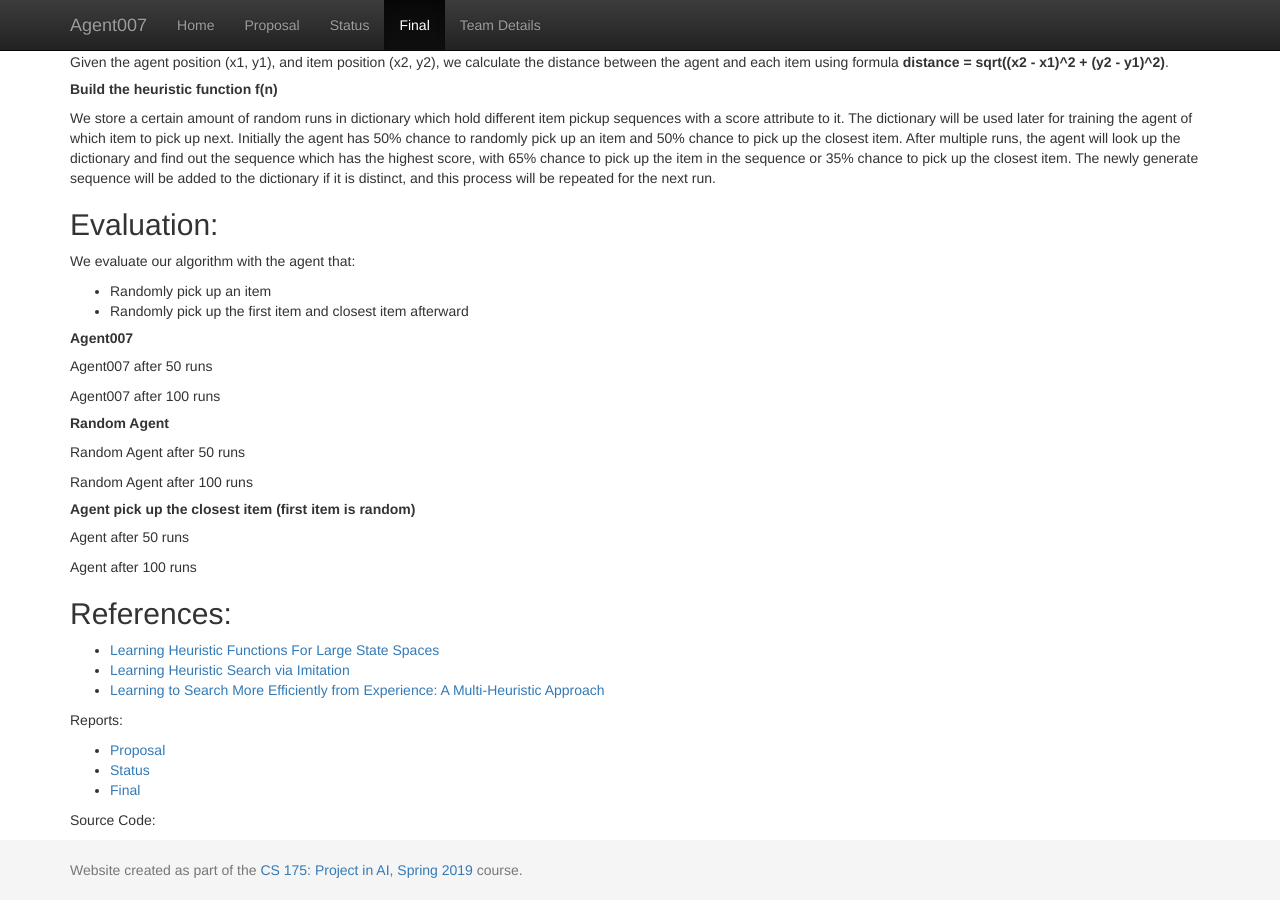
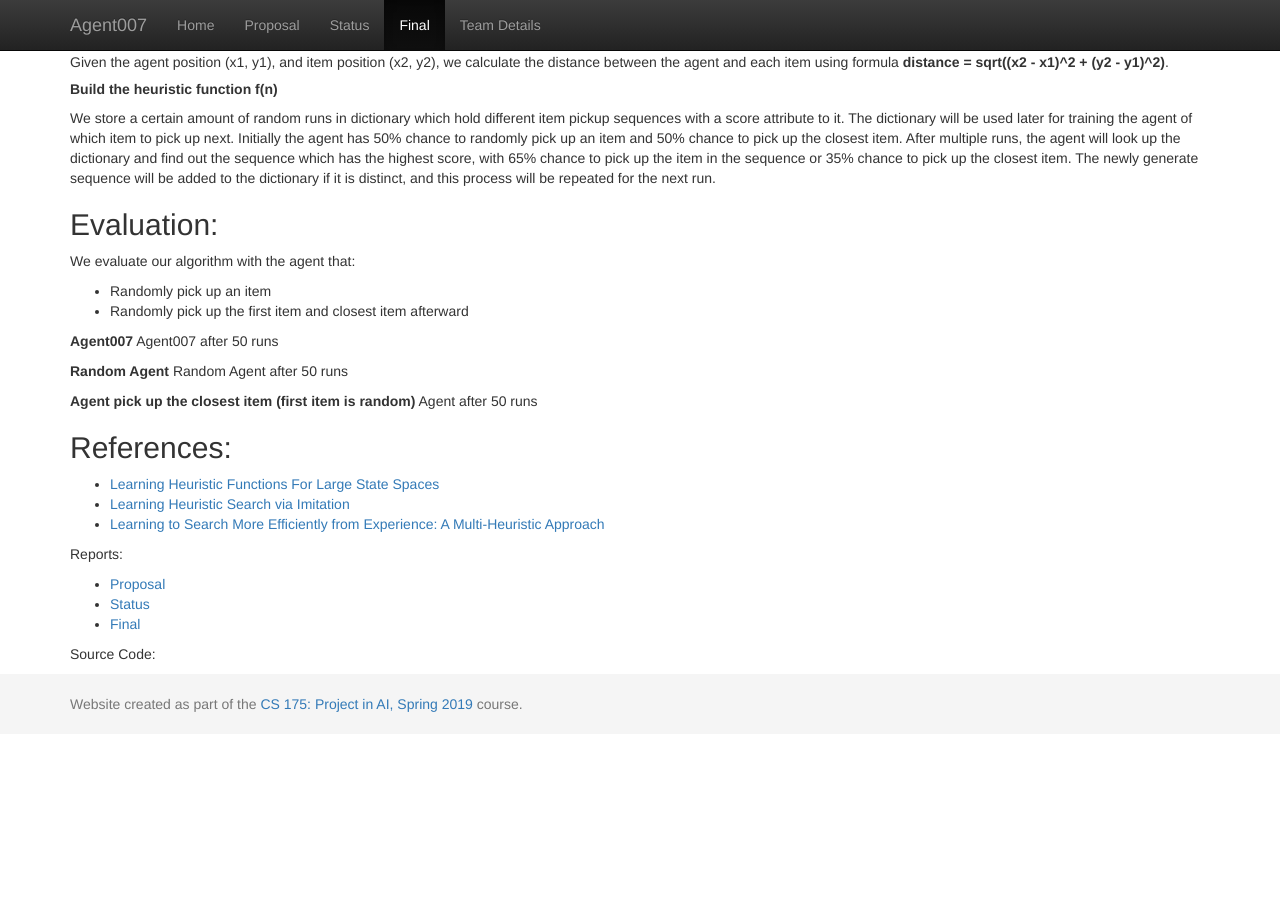
Before and after one commit to KumarHX/Agent007, a Jekyll site: the page built from docs/final.md, in a window 1280 px wide and 900 px high, scrolled down 920 px. Built offline with Jekyll 4.4.1, drawn with Linux system fonts in a browser that asks for light colours; after the commit the page ends 1654 px from its top, so only the background shows below that.

Commit message:
Update final.md

```diff
--- a/docs/final.md
+++ b/docs/final.md
@@ -30,20 +30,17 @@ We evaluate our algorithm with the agent that:
 - Randomly pick up an item
 - Randomly pick up the first item and closest item afterward
 
-##### **Agent007**
+**Agent007**
 Agent007 after 50 runs
 
-Agent007 after 100 runs
 
-##### **Random Agent**
+**Random Agent**
 Random Agent after 50 runs
 
-Random Agent after 100 runs
 
-##### **Agent pick up the closest item (first item is random)**
+**Agent pick up the closest item (first item is random)**
 Agent after 50 runs
 
-Agent after 100 runs
 
 ## References:
 - [Learning Heuristic Functions For Large State Spaces](https://www.sciencedirect.com/science/article/pii/S0004370211000877?fbclid=IwAR3o29EXShje6HAfJ-OC908yusSttGQ1AaaLXFmG_2wmK_0_tiwZCSYQCDI)
```
